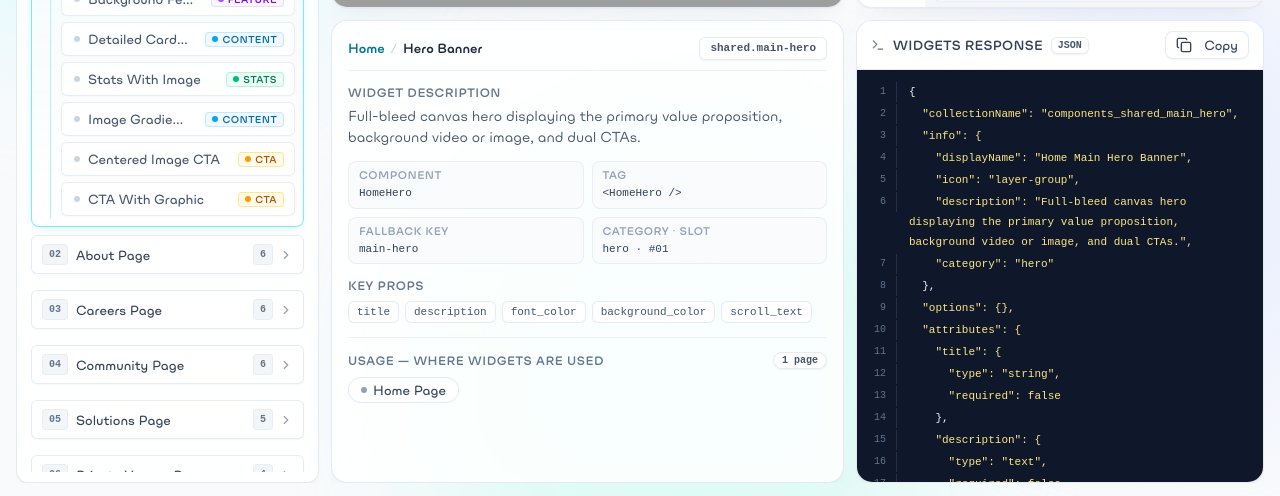
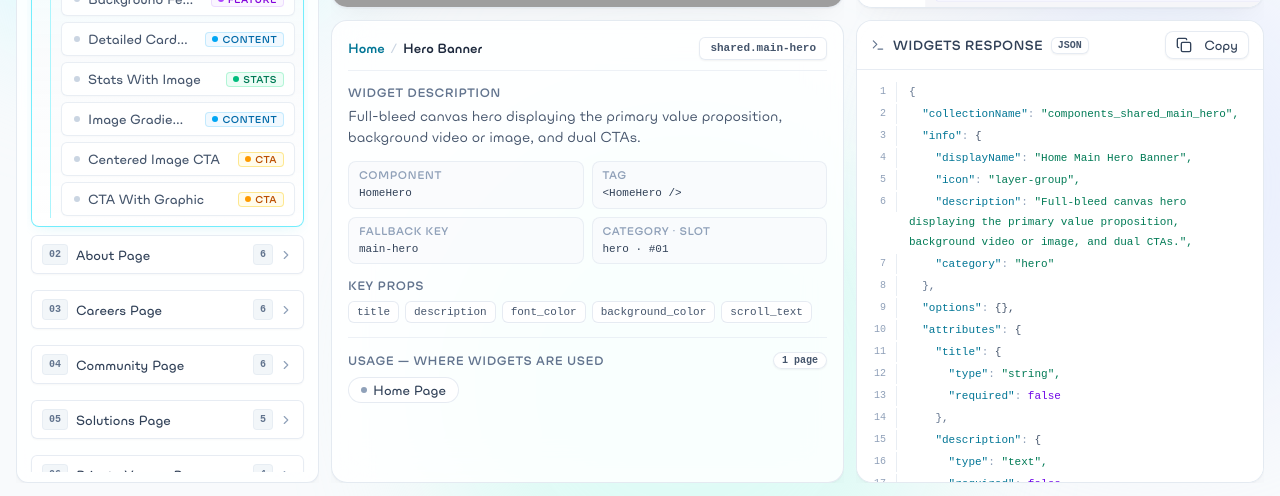
Before and after one commit to md-danish-ai/arium-website-slide-document, a Next.js app: page /start in a window 1280 px wide. Shown: the part 301-797 px from the top of the page. Built offline with nearby package versions, Linux system fonts and the light colour scheme; grey boxes are pictures that could not be loaded.

Commit message:
feat: add syntax highlighting and update theme for JSON viewer in WidgetCodeCard

```diff
--- a/components/presentation/WidgetCodeCard.tsx
+++ b/components/presentation/WidgetCodeCard.tsx
@@ -11,6 +11,34 @@ import { cn } from "@lib/utils";
 
 interface WidgetCodeCardProps {
   widget: ChildWidget;
+}
+
+function renderJsonValue(value: string) {
+  const trimmed = value.trim();
+  if (trimmed.startsWith('"')) {
+    return <span className="text-emerald-700">{value}</span>;
+  }
+  if (trimmed === "true" || trimmed === "false" || trimmed === "true," || trimmed === "false,") {
+    return <span className="text-violet-700 font-medium">{value}</span>;
+  }
+  return <span className="text-slate-600">{value}</span>;
+}
+
+function renderJsonLine(line: string) {
+  const match = line.match(/^(\s*)("[^"]+")(\s*:\s*)(.*)$/);
+  if (!match) {
+    return <span className="text-slate-500">{line}</span>;
+  }
+
+  const [, indent, keyToken, separator, valuePart] = match;
+  return (
+    <>
+      <span>{indent}</span>
+      <span className="text-cyan-700 font-medium">{keyToken}</span>
+      <span className="text-slate-400">{separator}</span>
+      {renderJsonValue(valuePart)}
+    </>
+  );
 }
 
 export function WidgetCodeCard({ widget }: WidgetCodeCardProps) {
@@ -75,28 +103,19 @@ export function WidgetCodeCard({ widget }: WidgetCodeCardProps) {
         </Button>
       </div>
 
-      {/* Code Body — word-wrapped JSON viewer without horizontal scroll */}
-      <div className="flex-1 overflow-y-auto overflow-x-hidden bg-[#0f172a] font-mono text-[11px] leading-relaxed p-3 glass-scrollbar">
-        <pre className="w-full space-y-0.5 text-slate-100 m-0">
-          {lines.map((line: string, i: number) => {
-            const trimmed = line.trim();
-            const isJsonKey = trimmed.startsWith('"') && line.includes('":');
-
-            return (
+      {/* Code Body — clean white surface with word-wrapped JSON */}
+      <div className="flex-1 overflow-y-auto overflow-x-hidden bg-white font-mono text-[11px] leading-relaxed p-3 glass-scrollbar">
+        <pre className="w-full space-y-0.5 text-slate-700 m-0">
+          {lines.map((line: string, i: number) => (
             <div key={i} className="flex items-start w-full min-w-0">
-                <span className="select-none text-right w-7 pr-2.5 text-slate-500 border-r border-slate-700/60 shrink-0 leading-5 text-[10px] tabular-nums">
+              <span className="select-none text-right w-7 pr-2.5 text-slate-400 border-r border-slate-200/80 shrink-0 leading-5 text-[10px] tabular-nums">
                 {i + 1}
               </span>
               <code className="pl-3 flex-1 min-w-0 leading-5 whitespace-pre-wrap break-words [overflow-wrap:anywhere]">
-                  {isJsonKey ? (
-                    <span className="text-amber-200">{line}</span>
-                  ) : (
-                    line
-                  )}
+                {renderJsonLine(line)}
               </code>
             </div>
-            );
-          })}
+          ))}
         </pre>
       </div>
     </Card>
```
Lines whose indentation alone changed are shown as unchanged.
